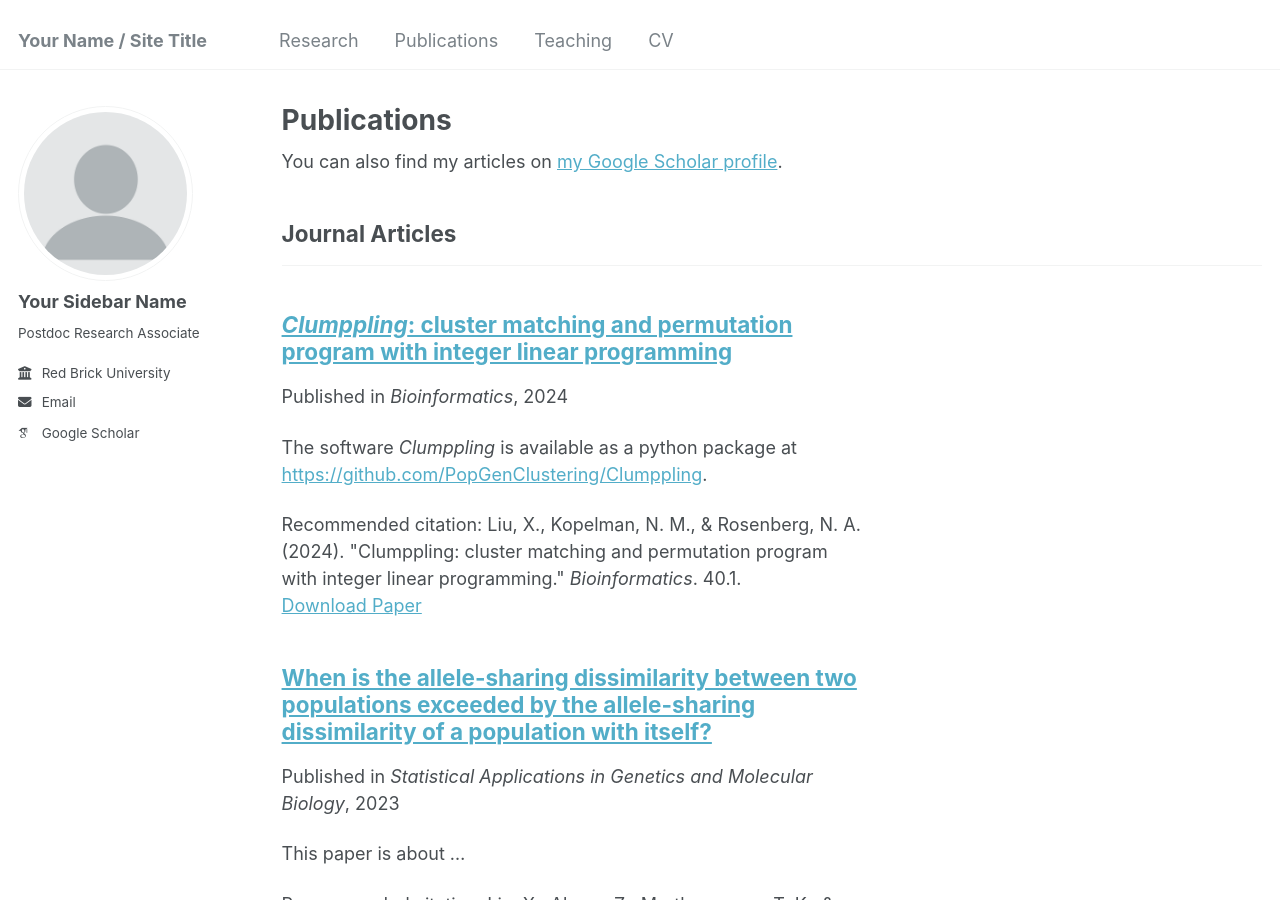
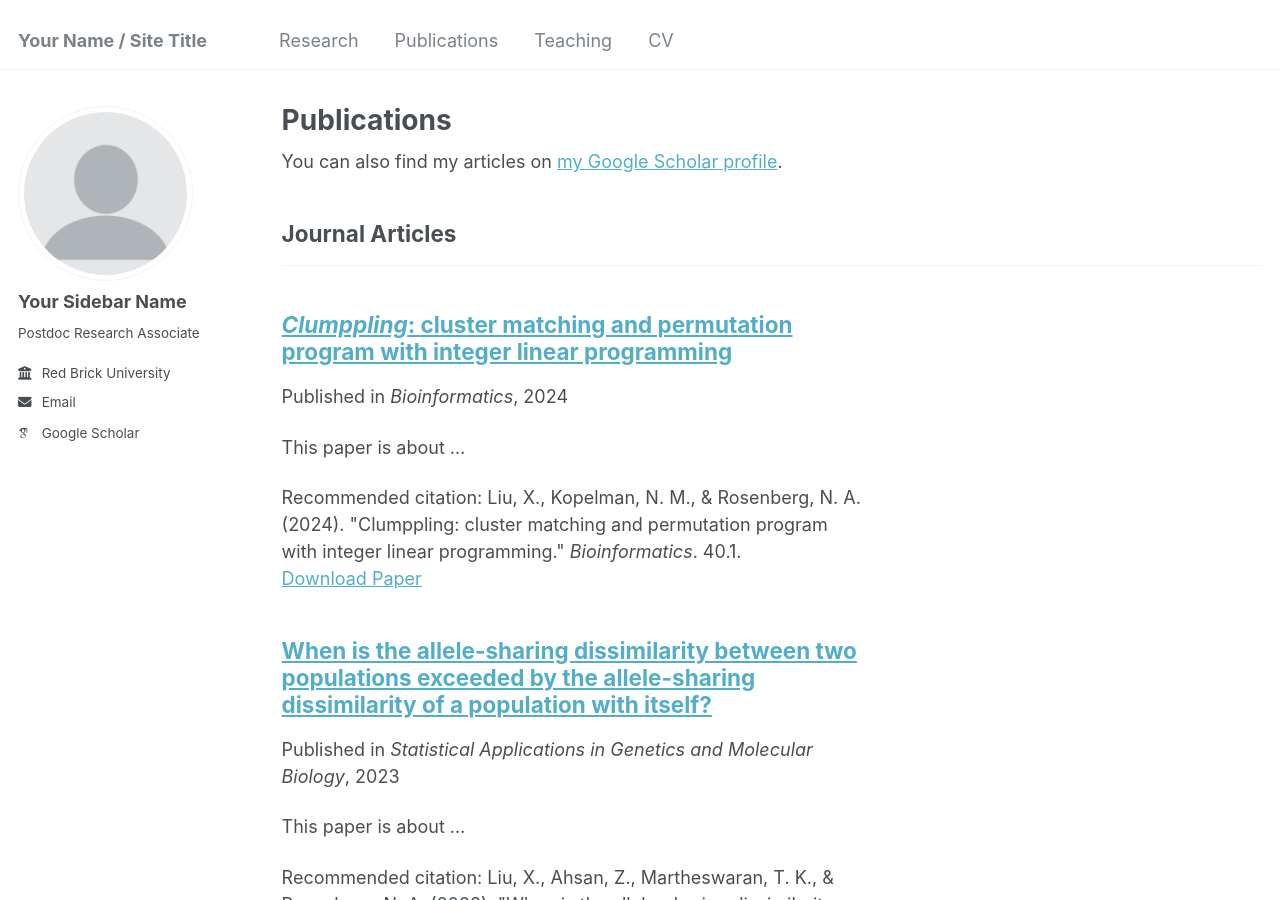
Before and after one commit to xr-cc/xliu.github.io, a Jekyll site: the page built from _pages/publications.html, in a window 1280 px wide and 900 px high. Built offline with Jekyll 4.4.1, drawn with Linux system fonts in a browser that asks for light colours; some web fonts are replaced.

Commit message:
Update 2024-01-bioinform.md

```diff
--- a/_publications/2024-01-bioinform.md
+++ b/_publications/2024-01-bioinform.md
@@ -3,6 +3,7 @@ title: "_Clumppling_: cluster matching and permutation program with integer line
 collection: publications
 category: manuscripts
 permalink: /publication/2024-01-bioinform
+excerpt: 'This paper is about ...'
 date: 2024-01-01
 venue: 'Bioinformatics'
 paperurl: 'http://xr-cc.github.io/files/Liu_2024_bioinform.pdf'
```
